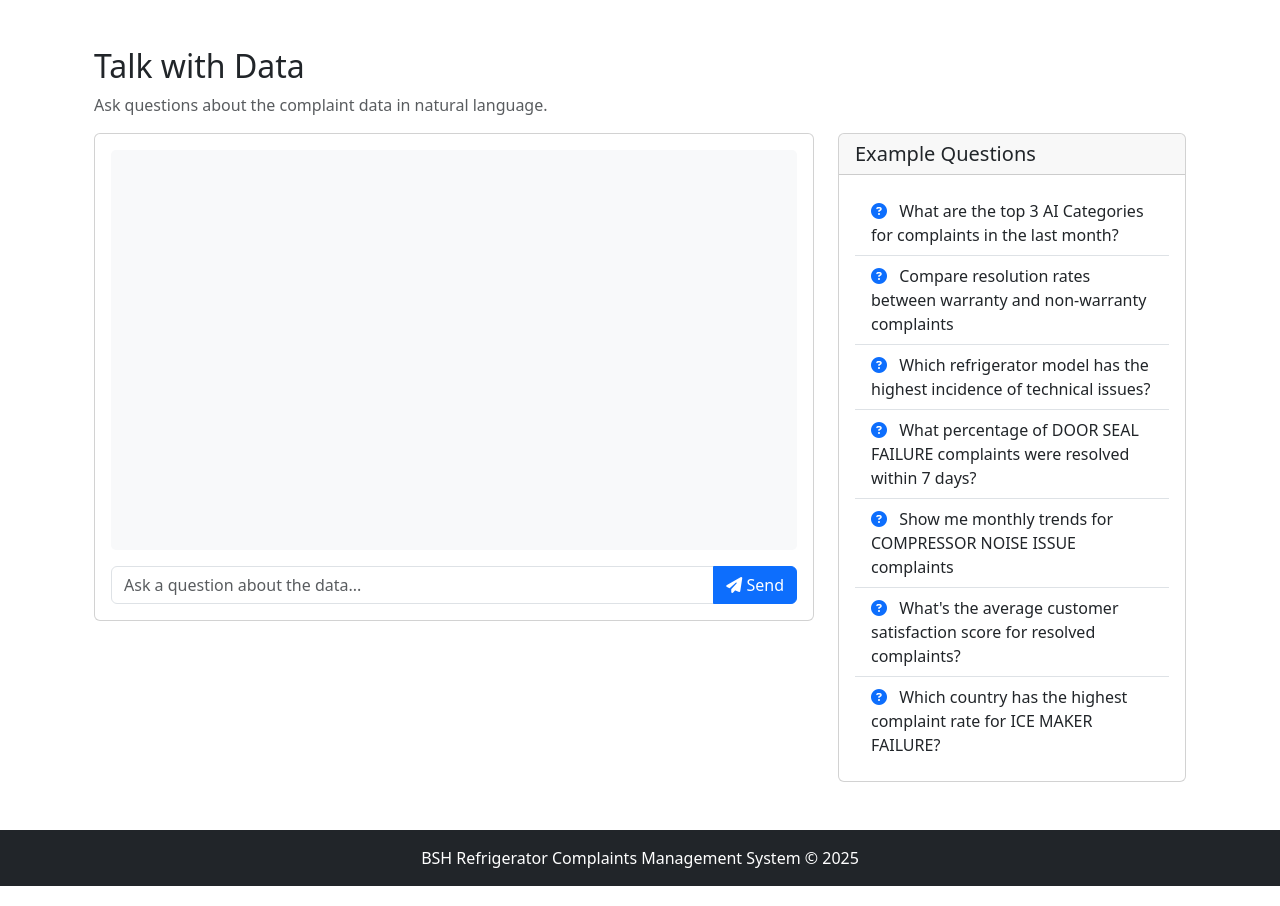
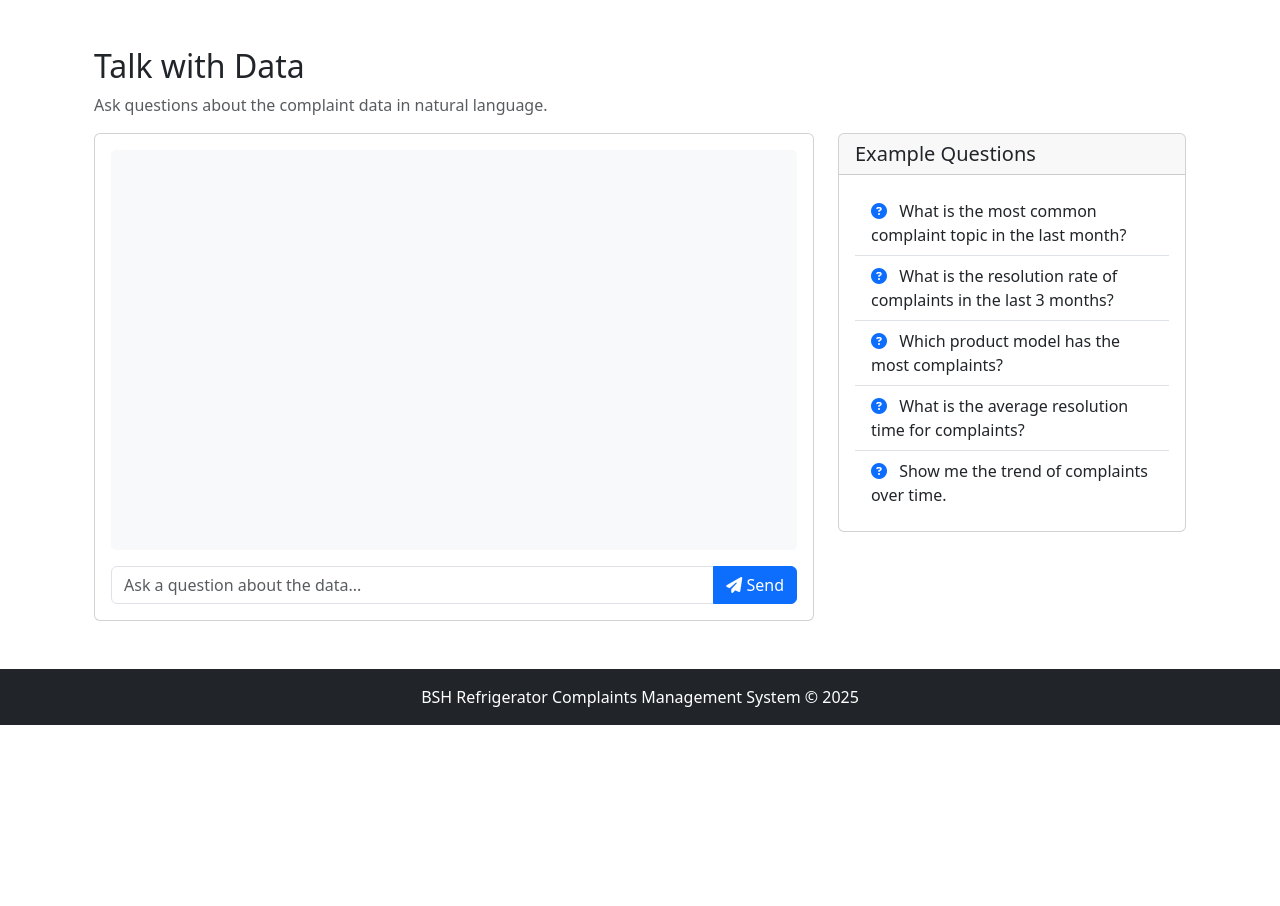
Before and after one commit to prometa-ai/demo-bsh-complaints-management, a Flask app: page /talk_with_data in a window 1280 px wide. Shown: the part 67-973 px from the top of the page. After the commit the page ends 792 px from the top, so only its background shows below. Run offline with Flask 3, Linux system fonts and the light colour scheme; some libraries are stand-ins or nearby versions.

```diff
--- a/templates/talk_with_data.html
+++ b/templates/talk_with_data.html
@@ -36,31 +36,23 @@
                     <ul class="list-group list-group-flush">
                         <li class="list-group-item example-question">
                             <i class="fas fa-question-circle text-primary me-2"></i>
-                            What are the top 3 AI Categories for complaints in the last month?
+                            What is the most common complaint topic in the last month?
                         </li>
                         <li class="list-group-item example-question">
                             <i class="fas fa-question-circle text-primary me-2"></i>
-                            Compare resolution rates between warranty and non-warranty complaints
+                            What is the resolution rate of complaints in the last 3 months?
                         </li>
                         <li class="list-group-item example-question">
                             <i class="fas fa-question-circle text-primary me-2"></i>
-                            Which refrigerator model has the highest incidence of technical issues?
+                            Which product model has the most complaints?
                         </li>
                         <li class="list-group-item example-question">
                             <i class="fas fa-question-circle text-primary me-2"></i>
-                            What percentage of DOOR SEAL FAILURE complaints were resolved within 7 days?
+                            What is the average resolution time for complaints?
                         </li>
                         <li class="list-group-item example-question">
                             <i class="fas fa-question-circle text-primary me-2"></i>
-                            Show me monthly trends for COMPRESSOR NOISE ISSUE complaints
-                        </li>
-                        <li class="list-group-item example-question">
-                            <i class="fas fa-question-circle text-primary me-2"></i>
-                            What's the average customer satisfaction score for resolved complaints?
-                        </li>
-                        <li class="list-group-item example-question">
-                            <i class="fas fa-question-circle text-primary me-2"></i>
-                            Which country has the highest complaint rate for ICE MAKER FAILURE?
+                            Show me the trend of complaints over time.
                         </li>
                     </ul>
                 </div>
```
